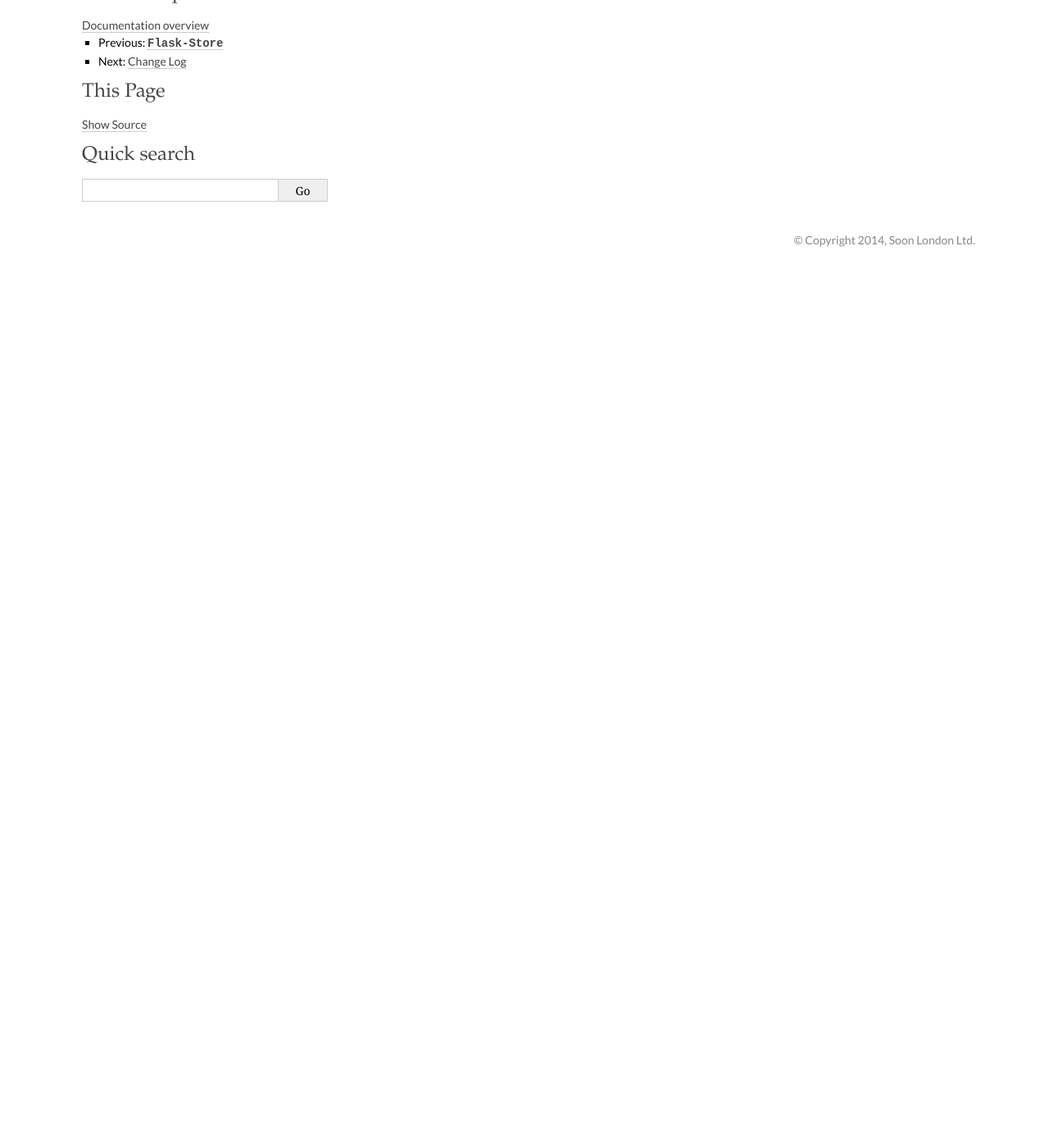
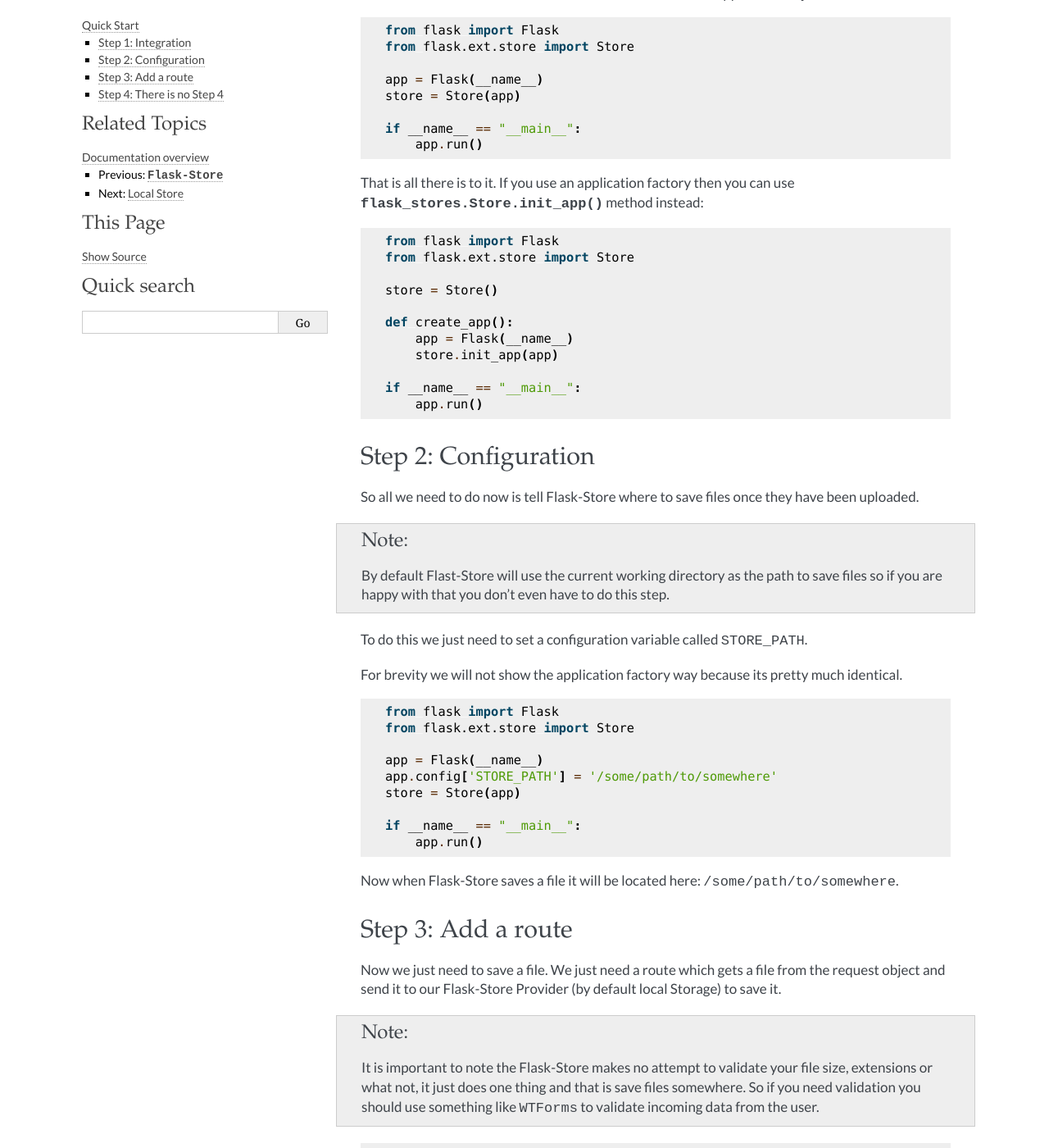
Before and after one commit to thisissoon/Flask-Store, a Sphinx documentation site: the page built from docs/quickstart.rst, in a window 1280 px wide and 1400 px high, scrolled down 270 px. Shown: the whole window at 82% size. Built offline with Sphinx 7.4.7, drawn with Linux system fonts in a browser that asks for light colours; some web fonts are replaced; the version number could not be read and is left out; before the commit the page ends 900 px from its top, so only the background shows below that; some of the changed text lies outside the part shown.

```diff
--- a/docs/index.rst
+++ b/docs/index.rst
@@ -7,6 +7,8 @@ Usage Documentation
    :maxdepth: 3
 
    quickstart
+   localstore
+   s3store
 
 Reference
 ---------
--- a/docs/quickstart.rst
+++ b/docs/quickstart.rst
@@ -1,2 +1,142 @@
 Quick Start
 ===========
+
+Getting up and running with Flask-Store is pretty easy. By default Flask-Store
+will use local file system storage to store your files. All you need to do is
+to tell it where you want your uploaded files to live.
+
+Step 1: Integration
+-------------------
+
+First lets initialise the Flask-Store extension with our Flask application
+object.
+
+.. sourcecode:: python
+
+    from flask import Flask
+    from flask.ext.store import Store
+
+    app = Flask(__name__)
+    store = Store(app)
+
+    if __name__ == "__main__":
+        app.run()
+
+That is all there is to it. If you use an application factory then you can use
+:meth:`flask_stores.Store.init_app` method instead:
+
+.. sourcecode:: python
+
+    from flask import Flask
+    from flask.ext.store import Store
+
+    store = Store()
+
+    def create_app():
+        app = Flask(__name__)
+        store.init_app(app)
+
+    if __name__ == "__main__":
+        app.run()
+
+Step 2: Configuration
+---------------------
+
+So all we need to do now is tell Flask-Store where to save files once they have
+been uploaded.
+
+.. note::
+
+    By default Flast-Store will use the current working directory as the path
+    to save files so if you are happy with that you don't even have to do this
+    step.
+
+To do this we just need to set a configuration variable called ``STORE_PATH``.
+
+For brevity we will not show the application factory way because its pretty much
+identical.
+
+.. sourcecode:: python
+
+    from flask import Flask
+    from flask.ext.store import Store
+
+    app = Flask(__name__)
+    app.config['STORE_PATH'] = '/some/path/to/somewhere'
+    store = Store(app)
+
+    if __name__ == "__main__":
+        app.run()
+
+Now when Flask-Store saves a file it will be located here:
+``/some/path/to/somewhere``.
+
+Step 3: Add a route
+--------------------
+
+Now we just need to save a file. We just need a route which gets a file from the
+request object and send it to our Flask-Store Provider (by default local
+Storage) to save it.
+
+.. note::
+
+    It is important to note the Flask-Store makes no attempt to validate your
+    file size, extensions or what not, it just does one thing and that is save
+    files somewhere. So if you need validation you should use something like
+    ``WTForms`` to validate incoming data from the user.
+
+.. sourcecode:: python
+
+    from flask import Flask, request
+    from flask.ext.store import Store
+
+    app = Flask(__name__)
+    app.config['STORE_PATH'] = '/some/path/to/somewhere'
+    store = Store(app)
+
+    @app.route('/upload', methods=['POST', ])
+    def upload():
+        file = request.files.get('afile')
+        provider = store.Provider()
+        url = provider.save(file)
+
+        return url
+
+    if __name__ == "__main__":
+        app.run(debug=True)
+
+Now if we were to ``curl`` a file to our upload route we should get a url
+back which tells how we can access it.
+
+.. sourcecode:: bash
+
+    curl -i -F afile=@localfile.jpg http://127.0.0.1:5000/upload
+
+We should get back something like:
+
+.. sourcecode:: http
+
+    HTTP/1.1 100 Continue
+
+    HTTP/1.0 200 OK
+    Content-Type: text/html; charset=utf-8
+    Content-Length: 44
+    Server: Werkzeug/0.9.6 Python/2.7.5
+    Date: Thu, 17 Jul 2014 11:32:02 GMT
+
+    flaskstore/localfile.jpg%
+
+Now if you went to ``http://127.0.0.1:5000/flaskstore/localfile.jpg`` in
+your browser you should see the image you uploaded. That is because
+Flask-Store automatically registers a route for serving files.
+
+.. note::
+
+    By the way, if you don't like the url you can change it by setting
+    ``STORE_URL_PREFIX`` in your application configuration.
+
+Step 4: There is no Step 4
+--------------------------
+
+Have a beer (or alcoholic beverage (or not) of your choice), that was
+exhausting.
```
Also changed, not shown: docs/localstore.rst (added, +43 -0 lines), docs/s3store.rst (added, +101 -0 lines).
